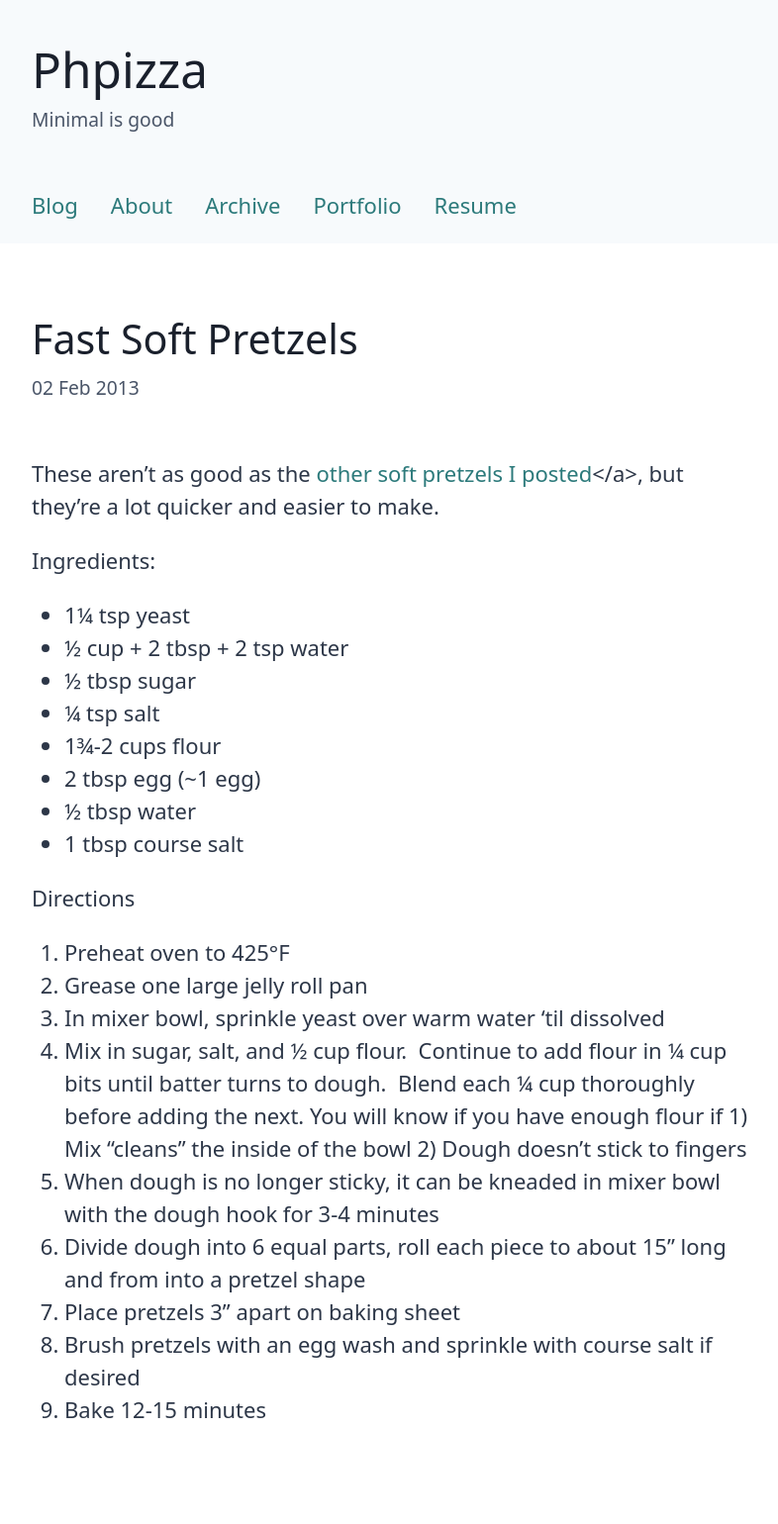
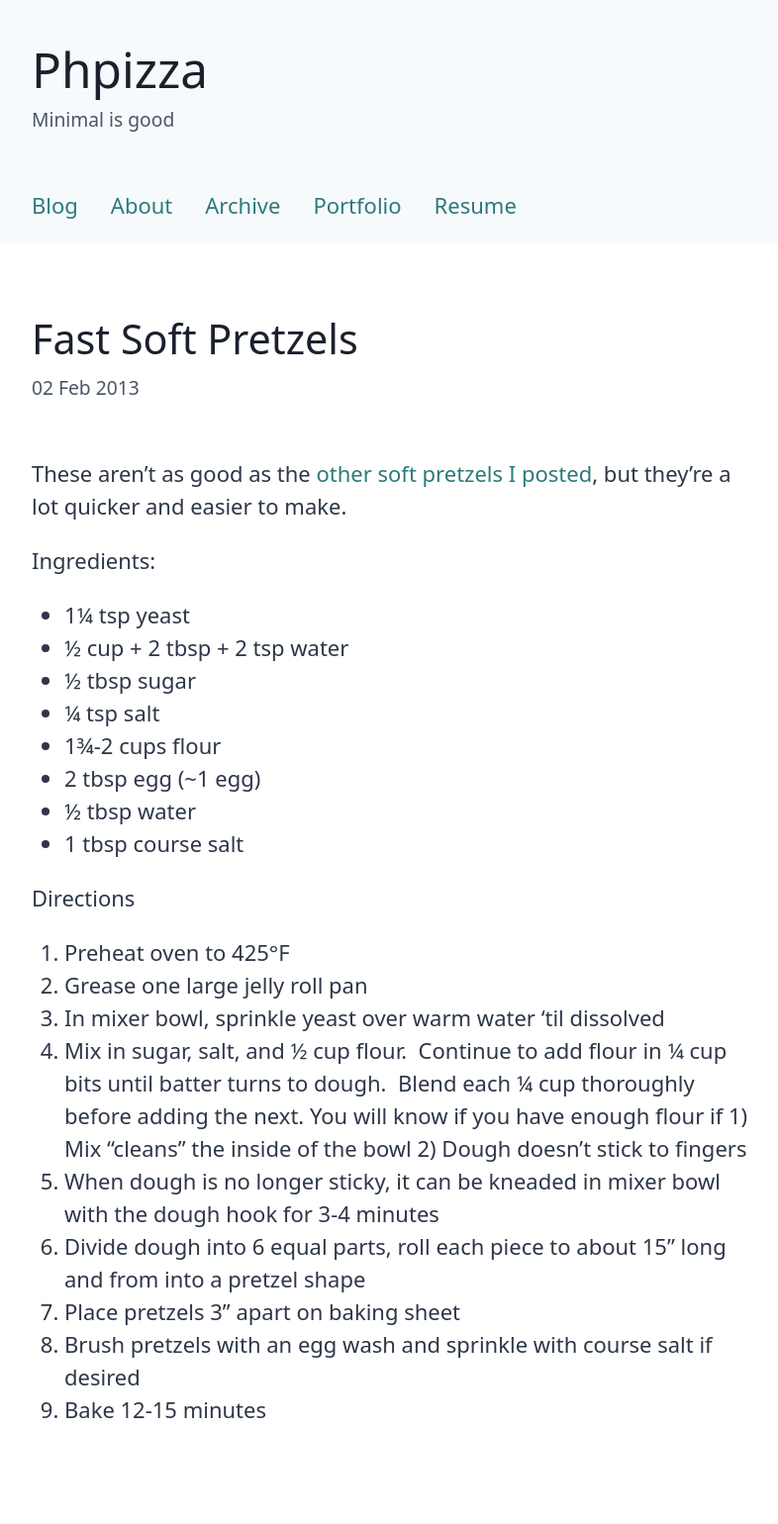
Before and after one commit to Alanaktion/alanaktion.github.io, a Jekyll site: the page built from _posts/2013-02-02-fast-soft-pretzels.md, in a window 1280 px wide. Shown: the whole page at 99% size, without its empty margins (246-1032 px from the left). Built offline with Jekyll 4.4.1, drawn with Linux system fonts in a browser that asks for light colours.

Commit message:
Fix silly syntax issue

```diff
--- a/_posts/2013-02-02-fast-soft-pretzels.md
+++ b/_posts/2013-02-02-fast-soft-pretzels.md
@@ -3,7 +3,7 @@ layout: post
 title: Fast Soft Pretzels
 date: 2013-02-02 11:27:59
 ---
-These aren't as good as the [other soft pretzels I posted](/2013/02/02/2-day-soft-pretzels/)</a>, but they're a lot quicker and easier to make.
+These aren't as good as the [other soft pretzels I posted](/2013/02/02/2-day-soft-pretzels/), but they're a lot quicker and easier to make.
 
 Ingredients:
 
```
